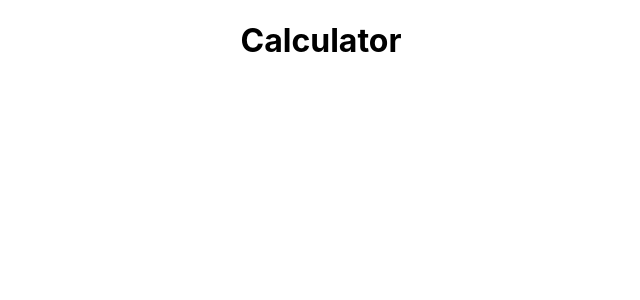
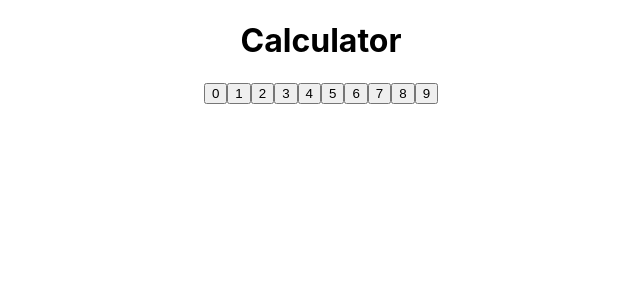
Before and after one commit to funduleadiana/react-bootcamp, a React (Create React App) app in the folder calculator/: page / in a window 1280 px wide. Shown: the top 300 px of the page, without its empty margins (319-959 px from the left). Built offline with nearby package versions, Linux system fonts and the light colour scheme.

Commit message:
TDD rendering calculator numbers

```diff
--- a/calculator/src/components/Calculator.tsx
+++ b/calculator/src/components/Calculator.tsx
@@ -1,3 +1,13 @@
-const Calculator =()=> <h1>Calculator</h1>
+const numbers = [0, 1, 2, 3, 4, 5, 6, 7, 8, 9];
+const Calculator = () => {
+  return (
+    <div className="calculator">
+      <h1>Calculator</h1>
+      {numbers.map((n) => (
+        <button key={n}>{n.toString()}</button>
+      ))}
+    </div>
+  );
+};
 
 export default Calculator;
```
Also changed, not shown: 2 other files (tests, documents, lock files or other folders).
